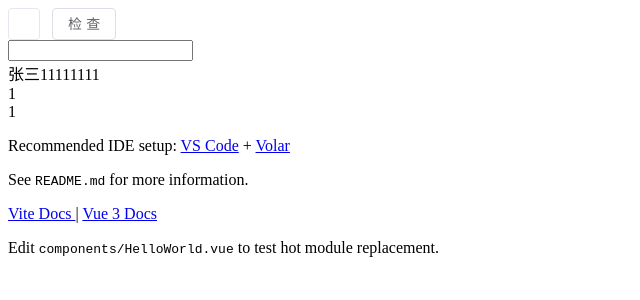
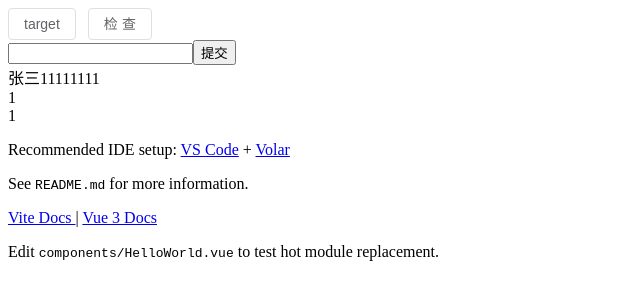
Before and after one commit to zomhus/vite-project, a Vue app: page / in a window 1280 px wide. Shown: the top 300 px of the page, without its empty margins (0-640 px from the left). Built offline with nearby package versions, Linux system fonts and the light colour scheme.

Commit message:
新增代码

```diff
--- a/src/components/request-btn/index.vue
+++ b/src/components/request-btn/index.vue
@@ -1,5 +1,7 @@
 <template>
-  <el-button :="attrs" @click="send" :loading="loading"></el-button>
+  <el-button :="attrs" @click="send" :loading="loading" :disabled="loading">
+    <slot />
+  </el-button>
 </template>
 
 <script setup lang="ts">
@@ -7,8 +9,6 @@ import { useAttrs, ref, Ref, useSlots } from "vue";
 
 const attrs = useAttrs();
 const slots = useSlots();
-
-console.log(slots);
 
 const loading: Ref<boolean> = ref<boolean>(false);
 
@@ -21,7 +21,4 @@ const send = () => {
 };
 </script>
 
-<style lang="less" scoped>
-.wrap {
-}
-</style>
+<style lang="less" scoped></style>
--- a/src/views/HelloWorld.vue
+++ b/src/views/HelloWorld.vue
@@ -51,9 +51,7 @@ const update = (result: any) => {
 </script>
 
 <template>
-  <request-btn :request="(loading) => search" :disabled="true">
-    target
-  </request-btn>
+  <request-btn :request="(loading) => search"> target </request-btn>
   <el-button @click="check" :loading="loading" auto-insert-space>
     检查</el-button
   >
--- a/src/views/validate/index.vue
+++ b/src/views/validate/index.vue
@@ -1,13 +1,14 @@
 <template>
-  <form>
-    <input type="text" />
+  <form @submit.prevent="submit" ref="formRef">
+    <input type="text" v-model="searchCondition.text" />
+    <button type="submit">提交</button>
   </form>
 </template>
 
 <script setup lang="ts">
-import { ref } from "vue";
-
-const inputRef = ref<null>(null);
+import { reactive, ref } from "vue";
+const formRef = ref<null | Element>(null);
+const searchCondition = reactive({ text: "" });
 </script>
 
 <style scoped></style>
```
